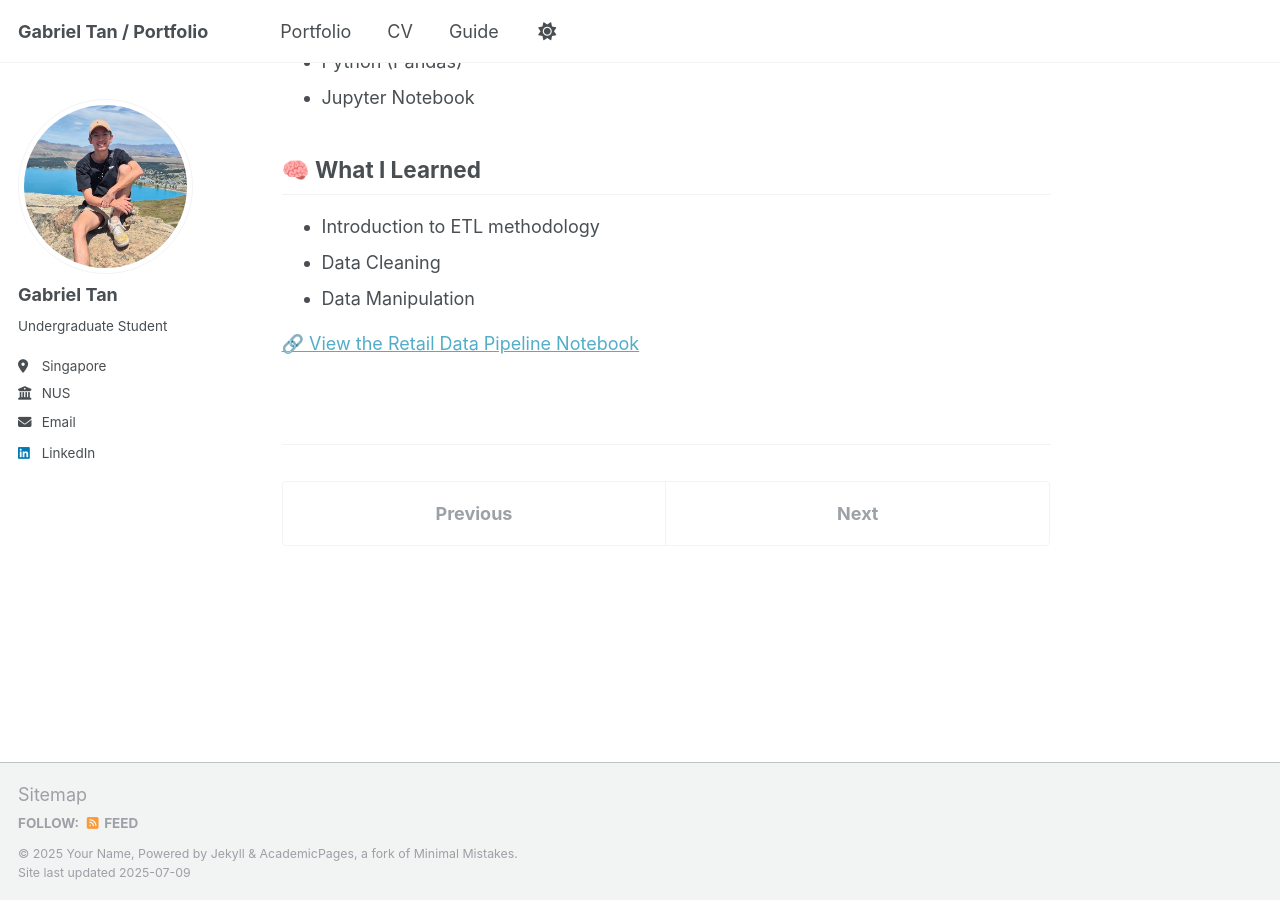
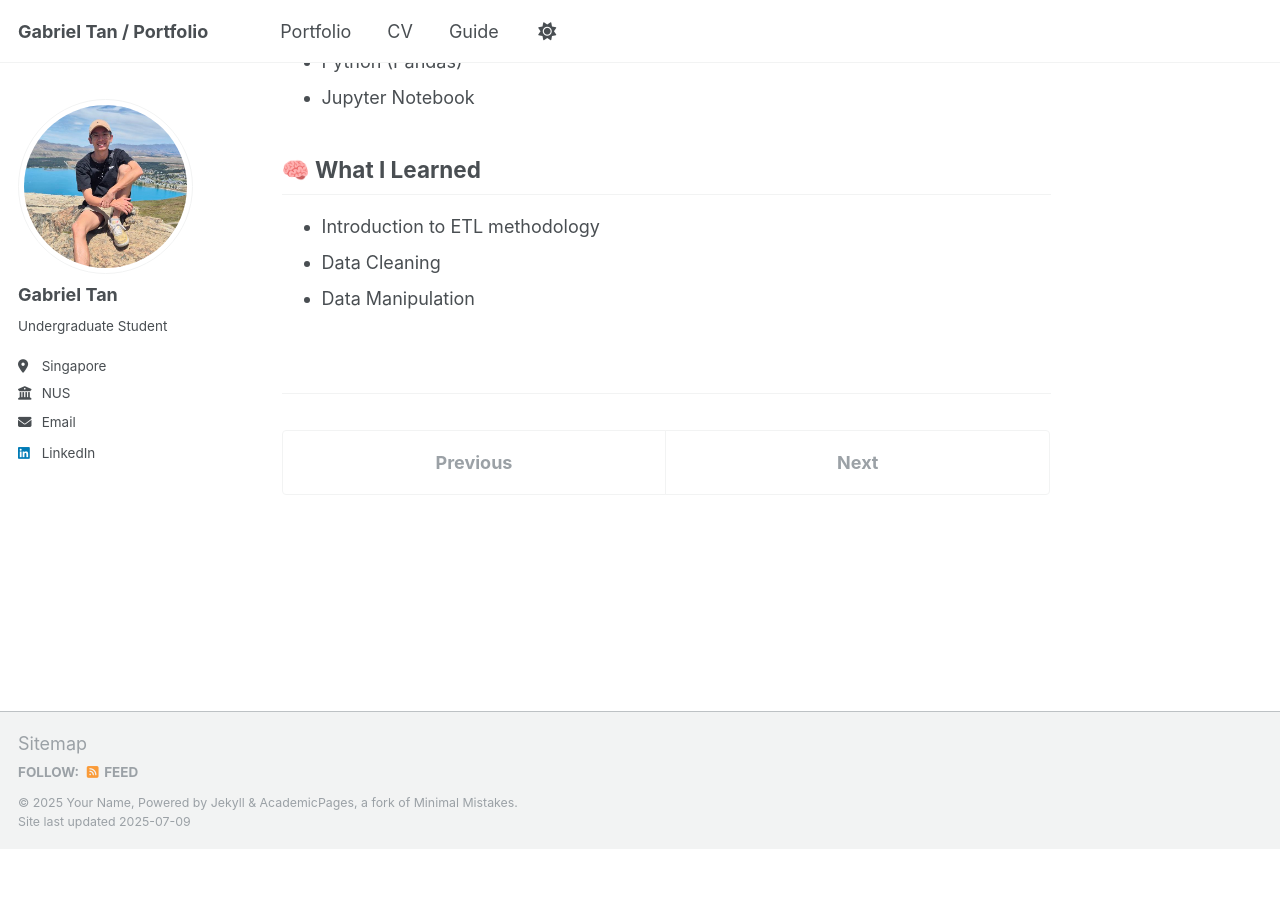
Before and after one commit to Gabetxk/Gabetxk.github.io, a Jekyll site: the page built from _portfolio/Retail-Data-Pipeline.md, in a window 1280 px wide and 900 px high, scrolled down 662 px. Built offline with Jekyll 4.4.1, drawn with Linux system fonts in a browser that asks for light colours; a script that is not in the unit is left out; after the commit the page ends 1511 px from its top, so only the background shows below that.

Commit message:
Update Retail-Data-Pipeline.md

```diff
--- a/_portfolio/Retail-Data-Pipeline.md
+++ b/_portfolio/Retail-Data-Pipeline.md
@@ -24,5 +24,3 @@ This project builds a scalable retail data pipeline using Python. It extracts da
 - Introduction to ETL methodology
 - Data Cleaning
 - Data Manipulation
-
-[🔗 View the Retail Data Pipeline Notebook](.\notebookcopy.html)
```
